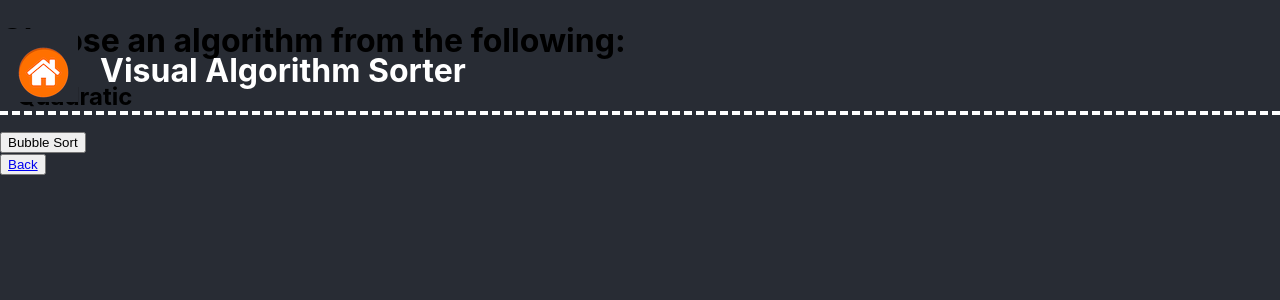
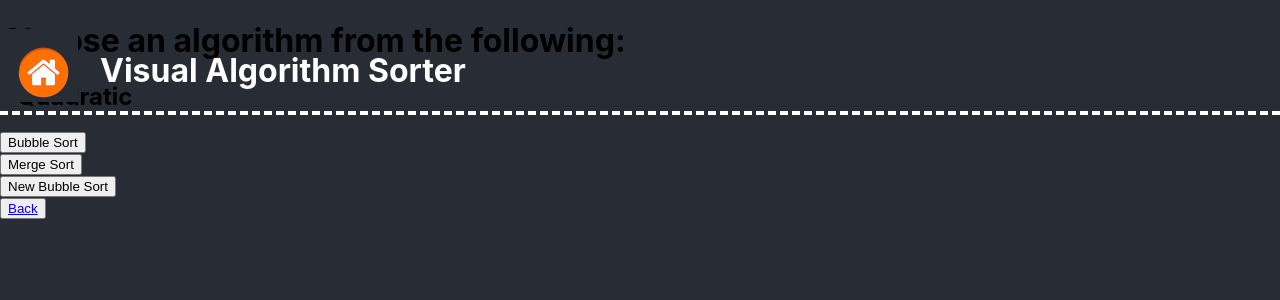
Before and after one commit to Atifp/mvp-algo-sorter, a React (Create React App) app in the folder learning-tool/: page /algorithms in a window 1280 px wide. Shown: the top 300 px of the page. Built offline with nearby package versions, Linux system fonts and the light colour scheme.

Commit message:
add extra links

```diff
--- a/learning-tool/src/pages/Algorithms.jsx
+++ b/learning-tool/src/pages/Algorithms.jsx
@@ -2,6 +2,7 @@ import {Link} from 'react-router-dom'
 
 const Algorithms = () => {
     return (
+        // Add the buttons to choose array size in this page
         <div>
             <div >
                 <h1>Choose an algorithm from the following:</h1>
@@ -9,6 +10,16 @@ const Algorithms = () => {
                 <div >
                     <Link to="/bubbleSort" >
                         <button >Bubble Sort</button>
+                    </Link>
+                </div>
+                <div >
+                    <Link to="/mergeSort" >
+                        <button >Merge Sort</button>
+                    </Link>
+                </div>
+                <div >
+                    <Link to="/newBubbleSort" >
+                        <button >New Bubble Sort</button>
                     </Link>
                 </div>
                 <button >
```
